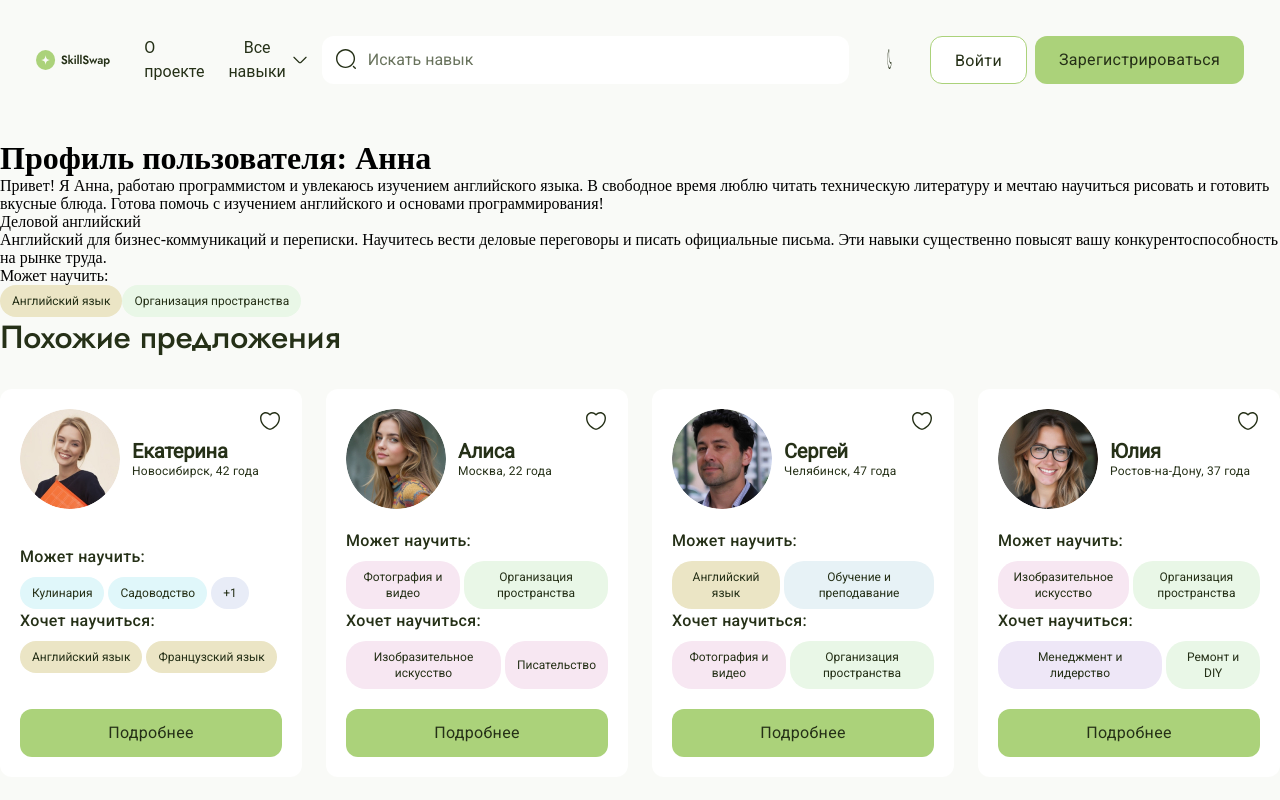
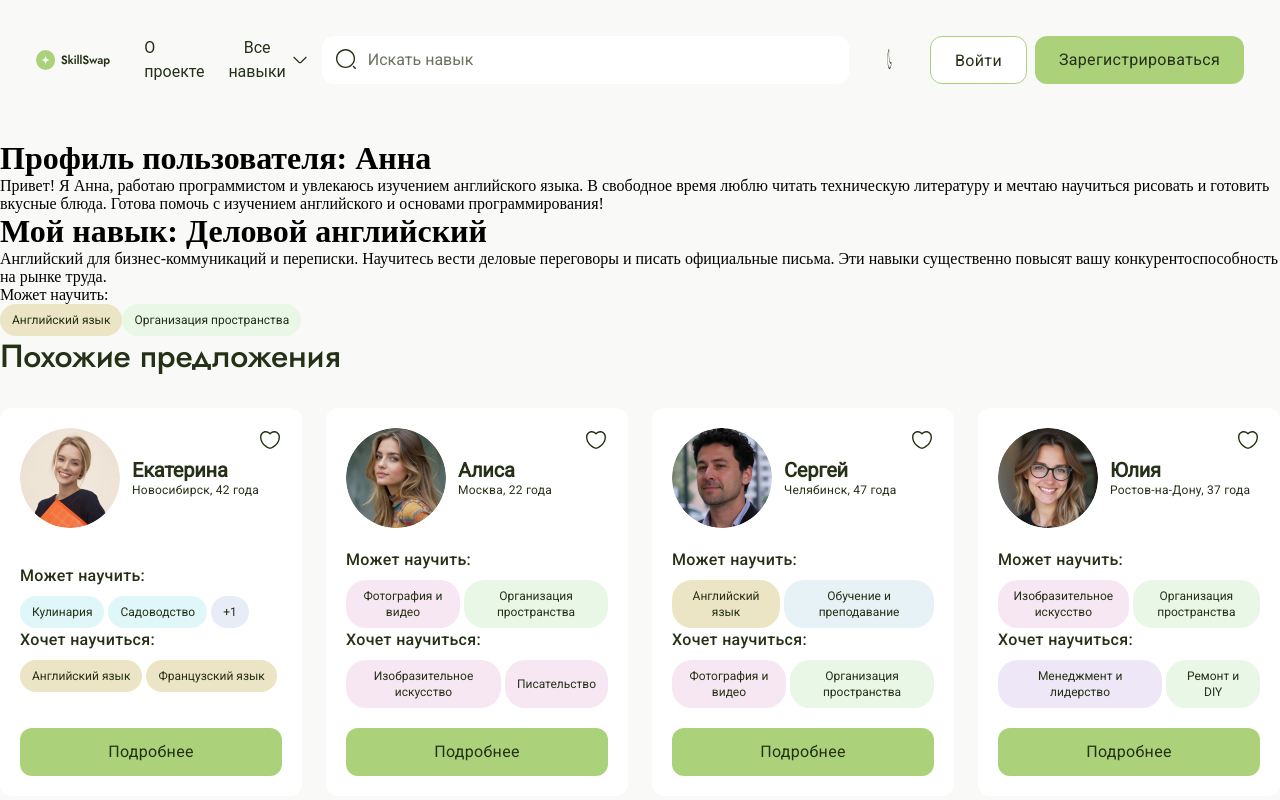
Before and after one commit to tanyanikitina176/SkillSwap, a React (Vite) app: page /skill/1 in a window 1280 px wide. Shown: the top 800 px of the page. Built offline with nearby package versions, Linux system fonts and the light colour scheme.

Commit message:
fix: чисто для визуала проверки

```diff
--- a/src/pages/SkillPage/SkillPage.tsx
+++ b/src/pages/SkillPage/SkillPage.tsx
@@ -56,7 +56,7 @@ export const SkillPage = () => {
         */}
         <h1 key={currentUser.id}>Профиль пользователя: {currentUser.name}</h1>
         <p>{currentUser.description}</p>
-        <p>{currentSkill?.name}</p>
+        <h1 key={currentSkill?.id}>Мой навык: {currentSkill?.name}</h1>
         <p>{currentSkill?.description}</p>
         <div className={styles.card__skills}>
           <span className={styles.card__skills_title}>Может научить:</span>
```
